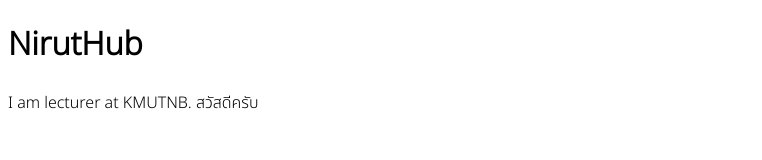
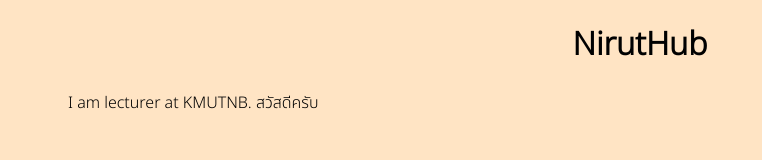
Before and after one commit to Niruthub/github-desktop-project, a plain HTML site: page index.html in a window 1280 px wide. Shown: the whole page, without its empty margins (0-762 px from the left). Drawn offline with Linux system fonts and the light colour scheme.

Commit message:
Update index.html and Create css
update index.html and create css

```diff
--- /dev/null
+++ b/css/index.css
@@ -0,0 +1,10 @@
+body{
+    font-family: 'Noto Sans Thai', sans-serif;
+    background-color:bisque;
+}
+h1{
+    text-align: center;
+}
+p{
+    text-indent: 60px;
+}
--- a/index.html
+++ b/index.html
@@ -7,8 +7,9 @@
     <link rel="preconnect" href="https://fonts.gstatic.com" crossorigin>
     <link href="https://fonts.googleapis.com/css2?family=Noto+Sans+Thai:wght@300&display=swap" rel="stylesheet">
     <title>Profile</title>
+    <link rel="stylesheet" href="css/index.css">
 </head>
-<body style="font-family: 'Noto Sans Thai', sans-serif;">
+<body>
     <h1>NirutHub</h1>
     <p>I am lecturer at KMUTNB. สวัสดีครับ</p>
 </body>
```
